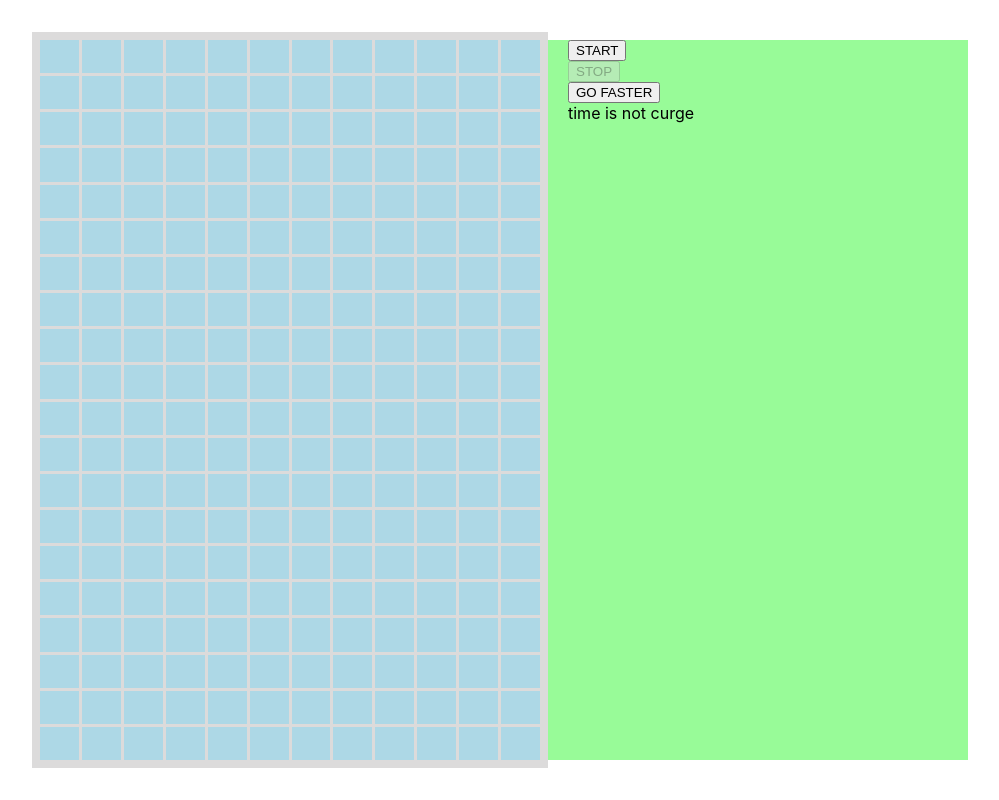
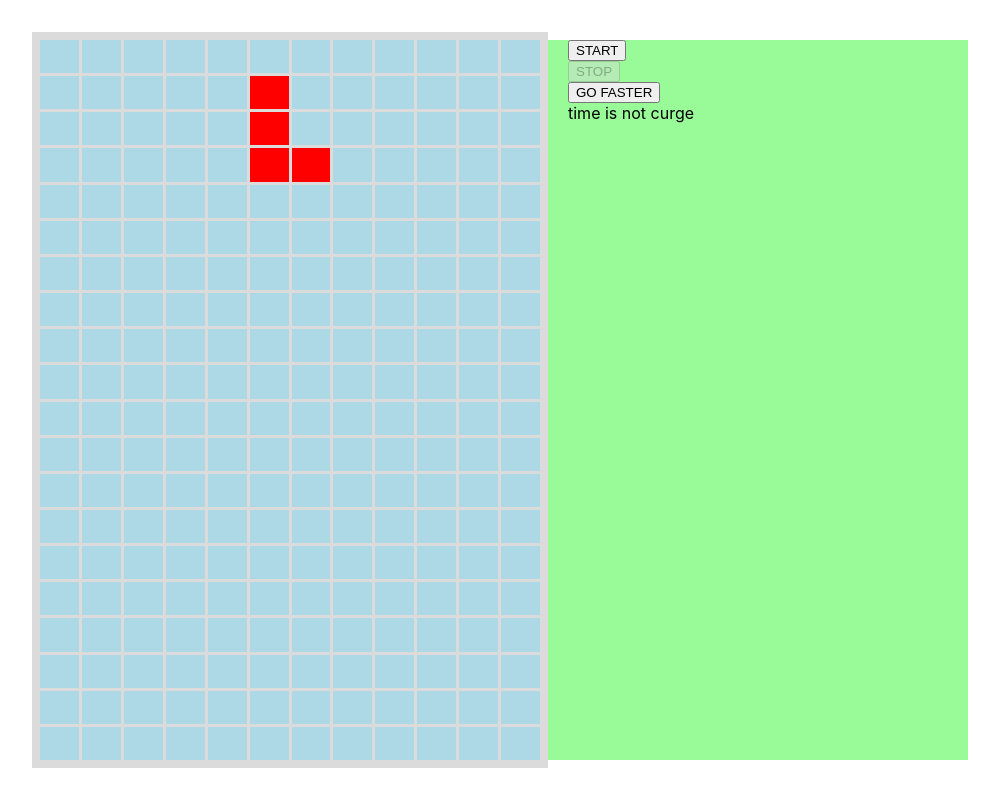
Before and after one commit to owtlaw6/Tetris-VSP, a React (Create React App) app: page / in a window 1280 px wide. Shown: the whole page, without its empty margins (140-1139 px from the left). Built offline with nearby package versions, Linux system fonts and the light colour scheme.

Commit message:
8: Make the tetromino fall when I load the page
The tetromino will fall after pressing the 'Start' button

```diff
--- a/src/App.css
+++ b/src/App.css
@@ -1,13 +1,4 @@
-.board{
-  height: 90vh;
-  width: 500px;
-  background-color: lightskyblue;
-  display: grid;
-  grid-template-columns: repeat(12, 1fr);
-  grid-template-rows: repeat(20, 1fr);
-  grid-gap: 3px;
 
-}
 
 .container{
   width: 100vw;
--- a/src/App.js
+++ b/src/App.js
@@ -6,15 +6,31 @@ import { useGameTime } from './hooks/useGameTime'
 import { RightPannel } from './RightPannel/RightPannel.js'
 import { TileBoard } from './TileBoard/TileBoard.js'
 import { getEmptyBoard } from './utils/utils';
+import { randomTetromino } from './tetrominos.js'
+import { useBoard } from './hooks/useBoard';
 
 function App() {
-  const onTick = () => {
-    console.log('tic tic')
-  };
+  const [speed, setSpeed] = useState(1000);
+  const [updateBoard, board] = useBoard();
 
-  const [speed, setSpeed] = useState(1000);
+  const onTick = useCallback(() => {
+    console.log('tic tic');
+    updateBoard();
+  }, []);
+
   const { isRunning, startTime, stopTime } = useGameTime({ onTick, speed });
-  const [board] = useState(getEmptyBoard);
+
+  /*shape.forEach((row, rowIdx) => {
+    row.forEach((val, colIdx) => {
+      const row = startingPosition.row + rowIdx;
+      const column = startingPosition.column + colIdx;
+
+      if(val === true){
+        board[row][column] = color;
+      }
+
+    });
+  });*/
 
   return (
     <div className="container">
--- a/src/Tetromino.jsx
+++ b/src/Tetromino.jsx
@@ -1,11 +1,11 @@
-import React from "react";
-import { l } from './tetrominos'
+/*import React from "react";
+import { TETROMINOS } from './tetrominos'
 
 function Tetromino(){
     const squares = [];
-    for(let i = 0; i < l.length; i++){
-        for(let j = 0; j < l[i].length; j++){
-            if(l[i][j] == true){
+    for(let i = 0; i < TETROMINOS.length; i++){
+        for(let j = 0; j < TETROMINOS[i].length; j++){
+            if(TETROMINOS[i][j] == true){
                 squares.push({row: i+1, col: j+1});
             }
         }
@@ -17,4 +17,4 @@ function Tetromino(){
     );
 }
 
-export default Tetromino
+export default Tetromino*/
--- a/src/TileBoard/TileBoard.js
+++ b/src/TileBoard/TileBoard.js
@@ -1,5 +1,6 @@
 import React from "react";
 import "./style.css";
+import { useBoard } from "../hooks/useBoard";
 
 
 export function TileBoard({board}){
--- /dev/null
+++ b/src/hooks/useBoard.js
@@ -0,0 +1,48 @@
+import { useEffect, useState, useRef, useCallback } from 'react';
+import { randomTetromino } from "../tetrominos";
+import { getEmptyBoard } from '../utils/utils';
+
+export const useBoard = () => {
+    const [board, setBoard] = useState(getEmptyBoard());
+    const player = useRef({
+        currentPos: {row: 0, column: 5},
+        tetromino: randomTetromino()
+    });
+
+    useEffect(() => {
+        updateBoard();
+    }, [])
+
+    const updatePosition = useCallback(() => {
+        player.current = {
+            currentPos:{ row: player.current.currentPos.row + 1, column: player.current.currentPos.column },
+            tetromino: player.current.tetromino
+        }
+    });
+
+    const updateBoard = () => {
+        updatePosition();
+        player.current.tetromino.shape.forEach((row, rowIdx) => {
+            row.forEach((val, colIdx) => {
+                const row = player.current.currentPos.row + rowIdx
+                const column = player.current.currentPos.column + colIdx
+                if(row > 0){
+                    board[row - 1][column] = null
+                }
+            });
+        });
+
+        player.current.tetromino.shape.forEach((row, rowIdx) => {
+            row.forEach((val, colIdx) => {
+                const row = player.current.currentPos.row + rowIdx
+                const column = player.current.currentPos.column + colIdx
+                if(val === true){
+                    board[row][column] = player.current.tetromino.color
+                }
+            });
+        });
+        setBoard([...board]);
+    }
+
+    return [updateBoard, board];
+}
--- a/src/tetrominos.js
+++ b/src/tetrominos.js
@@ -1,8 +1,37 @@
+export const TETROMINOS = {
+    L: {
+        shape: [ [true, false], [true, false], [true, true] ],
+        color: 'red'
+    },
+    O: {
+        shape: [ [true, true], [true, true] ],
+        color: 'black'
+    },
+    J: {
+        shape: [ [false, true], [false, true], [true, true] ],
+        color: 'green'
+    },
+    I:{
+        shape: [ [true], [true], [true], [true] ],
+        color: 'blue'
+    },
+    S:{
+        shape: [ [false, true, true], [true, true, false] ],
+        color: 'yellow'
+    },
+    Z:{
+        shape: [ [true, true, false], [false, true, true] ],
+        color: 'orange'
+    },
+    T:{
+        shape: [ [false, true, false], [true, true, true] ],
+        color: 'brown'
+    }
 
-const i = [ [true], [true], [true], [true] ];
-export const l = [ [true, false], [true, false], [true, false], [true, true] ];
-const o = [ [true, true], [true, true] ];
-const j = [ [false, true], [false, true], [false, true], [true, true] ];
-const s = [ [false, true, true], [true, true, false] ];
-const z = [ [true, true, false], [false, true, true] ];
-const t = [ [false, true, false], [true, true, true] ];
+}
+
+export const randomTetromino = () => {
+    const tetrominos = 'IJLOSTZ';
+    const randomTetromino = tetrominos[Math.floor(Math.random() * tetrominos.length)];
+    return TETROMINOS[randomTetromino];
+}
```
